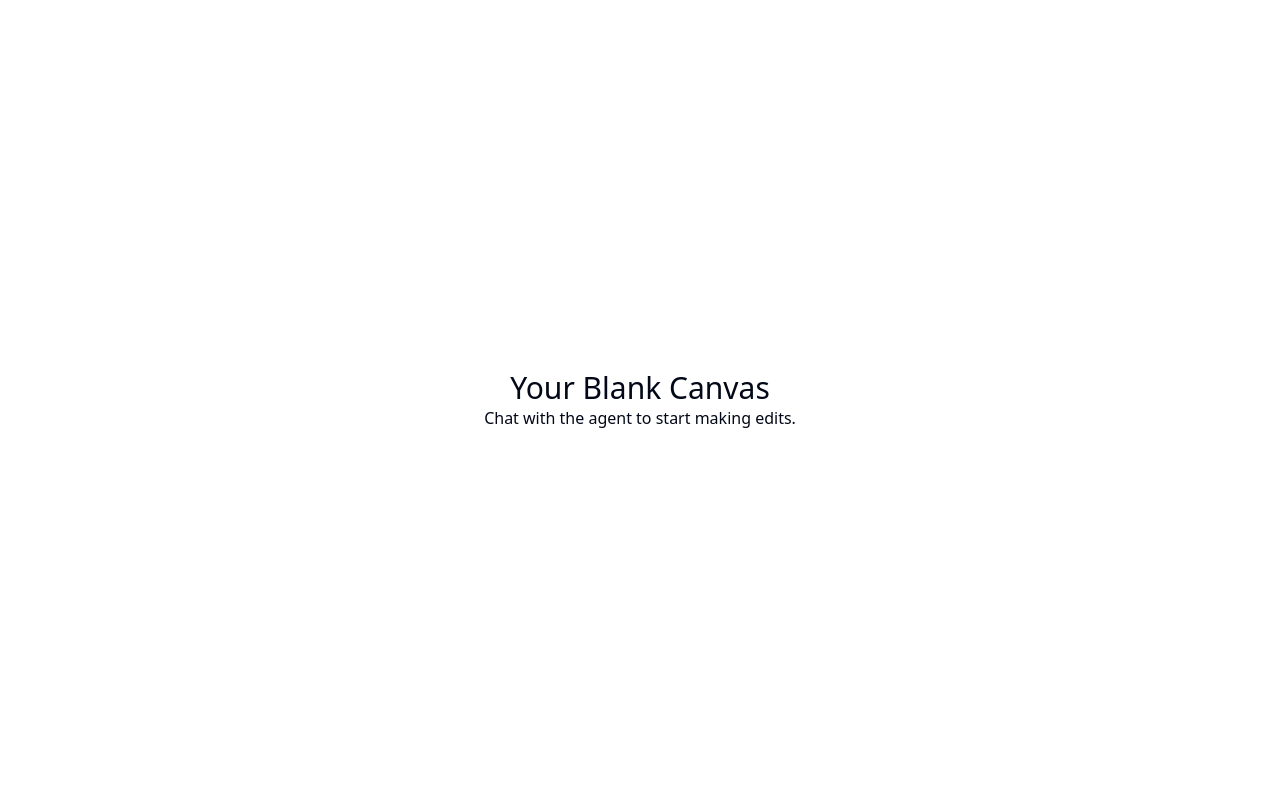
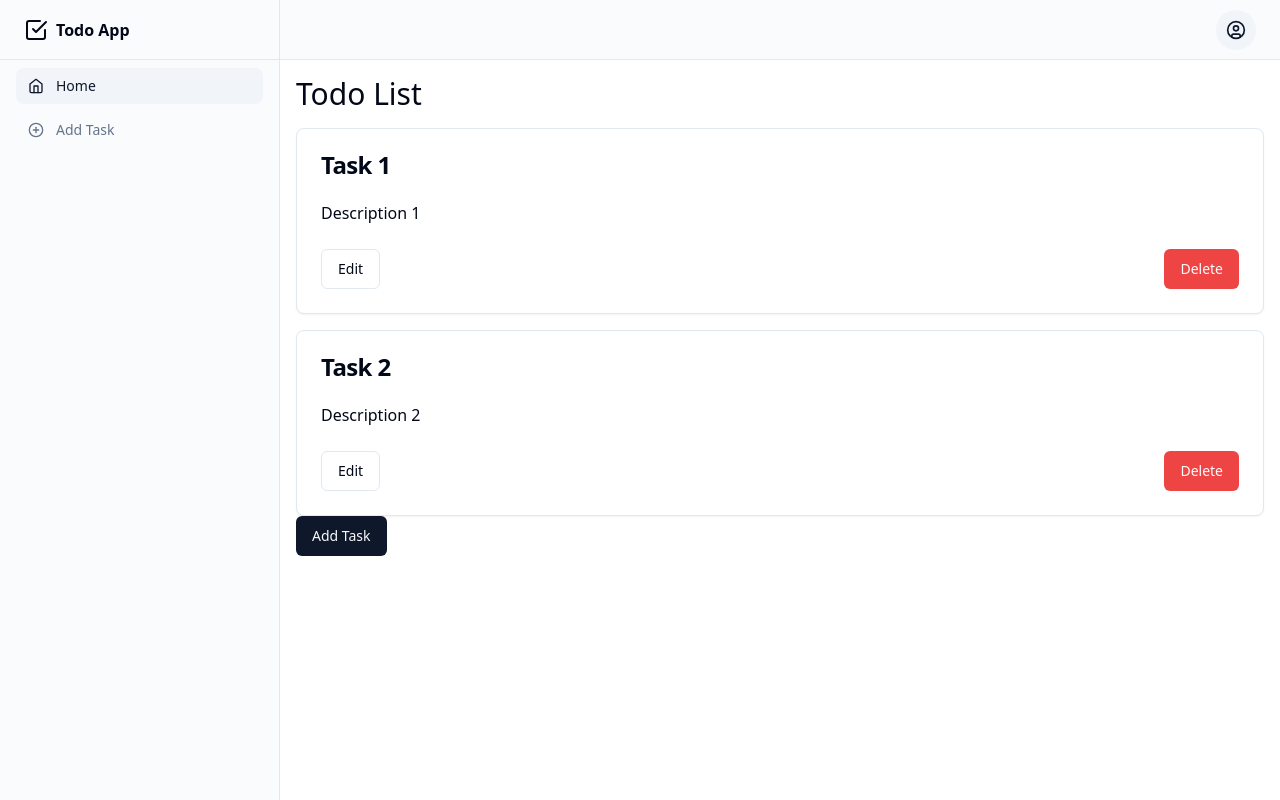
Before and after one commit to GPT-Engineer-App/tidy-lists, a React (Vite) app: page / in a window 1280 px wide. Built offline with nearby package versions, Linux system fonts and the light colour scheme.

Commit message:
Initial implementation of the todo app with basic features: home page, add task page, edit task page, and delete task functionality.

```diff
--- a/src/App.jsx
+++ b/src/App.jsx
@@ -1,17 +1,24 @@
 import { Toaster } from "@/components/ui/sonner";
 import { TooltipProvider } from "@/components/ui/tooltip";
 import { QueryClient, QueryClientProvider } from "@tanstack/react-query";
-import { Home } from "lucide-react";
+import { Home, PlusCircle } from "lucide-react";
 import { Route, BrowserRouter as Router, Routes } from "react-router-dom";
-import Layout from "./layouts/default"; // available: default, navbar, sidebar
+import Layout from "./layouts/sidebar";
 import Index from "./pages/Index.jsx";
+import AddTask from "./pages/AddTask.jsx";
+import EditTask from "./pages/EditTask.jsx";
 const queryClient = new QueryClient();
 
 export const navItems = [
   {
-    title: "Home", // Feel free to change this to your liking
+    title: "Home",
     to: "/",
     icon: <Home className="h-4 w-4" />,
+  },
+  {
+    title: "Add Task",
+    to: "/add-task",
+    icon: <PlusCircle className="h-4 w-4" />,
   },
 ];
 
@@ -24,7 +31,8 @@ const App = () => {
           <Routes>
             <Route path="/" element={<Layout />}>
               <Route index element={<Index />} />
-              {/* Add more routes here as needed */}
+              <Route path="add-task" element={<AddTask />} />
+              <Route path="edit-task/:id" element={<EditTask />} />
             </Route>
           </Routes>
         </Router>
--- a/src/layouts/sidebar.jsx
+++ b/src/layouts/sidebar.jsx
@@ -9,7 +9,7 @@ import {
 } from "@/components/ui/dropdown-menu";
 import { Sheet, SheetContent, SheetTrigger } from "@/components/ui/sheet";
 import { cn } from "@/lib/utils";
-import { CircleUser, Menu, Package2 } from "lucide-react";
+import { CircleUser, Menu, CheckSquare } from "lucide-react"; // Changed ListCheck to CheckSquare
 import { NavLink, Outlet } from "react-router-dom";
 import { navItems } from "../App";
 
@@ -36,8 +36,8 @@ const Sidebar = () => (
     <div className="flex h-full max-h-screen flex-col gap-2">
       <div className="flex h-14 items-center border-b px-4 lg:h-[60px] lg:px-6">
         <NavLink to="/" className="flex items-center gap-2 font-semibold">
-          <Package2 className="h-6 w-6" />
-          <span>Acme Inc</span>
+          <CheckSquare className="h-6 w-6" /> {/* Changed ListCheck to CheckSquare */}
+          <span>Todo App</span>
         </NavLink>
       </div>
       <div className="flex-1">
@@ -68,8 +68,8 @@ const MobileSidebar = () => (
           to="/"
           className="flex items-center gap-2 text-lg font-semibold mb-4"
         >
-          <Package2 className="h-6 w-6" />
-          <span className="sr-only">Acme Inc</span>
+          <CheckSquare className="h-6 w-6" /> {/* Changed ListCheck to CheckSquare */}
+          <span className="sr-only">Todo App</span>
         </NavLink>
         {navItems.map((item) => (
           <SidebarNavLink key={item.to} to={item.to}>
--- /dev/null
+++ b/src/pages/AddTask.jsx
@@ -0,0 +1,35 @@
+import { useState } from "react";
+import { useNavigate } from "react-router-dom";
+import { Button } from "@/components/ui/button";
+import { Input } from "@/components/ui/input";
+import { Textarea } from "@/components/ui/textarea";
+
+const AddTask = () => {
+  const [title, setTitle] = useState("");
+  const [description, setDescription] = useState("");
+  const navigate = useNavigate();
+
+  const handleSubmit = (e) => {
+    e.preventDefault();
+    // Add the new task to the list (this is just a placeholder, you should handle state management properly)
+    console.log("New Task:", { title, description });
+    navigate("/");
+  };
+
+  return (
+    <form onSubmit={handleSubmit} className="space-y-4">
+      <h1 className="text-3xl">Add Task</h1>
+      <div>
+        <label htmlFor="title" className="block text-sm font-medium text-gray-700">Title</label>
+        <Input id="title" value={title} onChange={(e) => setTitle(e.target.value)} required />
+      </div>
+      <div>
+        <label htmlFor="description" className="block text-sm font-medium text-gray-700">Description</label>
+        <Textarea id="description" value={description} onChange={(e) => setDescription(e.target.value)} required />
+      </div>
+      <Button type="submit">Save</Button>
+    </form>
+  );
+};
+
+export default AddTask;
--- /dev/null
+++ b/src/pages/EditTask.jsx
@@ -0,0 +1,36 @@
+import { useState } from "react";
+import { useNavigate, useParams } from "react-router-dom";
+import { Button } from "@/components/ui/button";
+import { Input } from "@/components/ui/input";
+import { Textarea } from "@/components/ui/textarea";
+
+const EditTask = () => {
+  const { id } = useParams();
+  const [title, setTitle] = useState(`Task ${id}`);
+  const [description, setDescription] = useState(`Description ${id}`);
+  const navigate = useNavigate();
+
+  const handleSubmit = (e) => {
+    e.preventDefault();
+    // Update the task (this is just a placeholder, you should handle state management properly)
+    console.log("Updated Task:", { id, title, description });
+    navigate("/");
+  };
+
+  return (
+    <form onSubmit={handleSubmit} className="space-y-4">
+      <h1 className="text-3xl">Edit Task</h1>
+      <div>
+        <label htmlFor="title" className="block text-sm font-medium text-gray-700">Title</label>
+        <Input id="title" value={title} onChange={(e) => setTitle(e.target.value)} required />
+      </div>
+      <div>
+        <label htmlFor="description" className="block text-sm font-medium text-gray-700">Description</label>
+        <Textarea id="description" value={description} onChange={(e) => setDescription(e.target.value)} required />
+      </div>
+      <Button type="submit">Save</Button>
+    </form>
+  );
+};
+
+export default EditTask;
--- a/src/pages/Index.jsx
+++ b/src/pages/Index.jsx
@@ -1,10 +1,59 @@
-// Update this page (the content is just a fallback if you fail to update the page)
+import { useState } from "react";
+import { Link } from "react-router-dom";
+import { Button } from "@/components/ui/button";
+import { Card, CardContent, CardFooter, CardHeader, CardTitle } from "@/components/ui/card";
+import { AlertDialog, AlertDialogAction, AlertDialogCancel, AlertDialogContent, AlertDialogDescription, AlertDialogFooter, AlertDialogHeader, AlertDialogTitle, AlertDialogTrigger } from "@/components/ui/alert-dialog";
 
 const Index = () => {
+  const [tasks, setTasks] = useState([
+    { id: 1, title: "Task 1", description: "Description 1" },
+    { id: 2, title: "Task 2", description: "Description 2" },
+  ]);
+
+  const deleteTask = (id) => {
+    setTasks(tasks.filter(task => task.id !== id));
+  };
+
   return (
-    <div className="text-center">
-      <h1 className="text-3xl">Your Blank Canvas</h1>
-      <p>Chat with the agent to start making edits.</p>
+    <div className="space-y-4">
+      <h1 className="text-3xl">Todo List</h1>
+      <div className="space-y-4">
+        {tasks.map(task => (
+          <Card key={task.id}>
+            <CardHeader>
+              <CardTitle>{task.title}</CardTitle>
+            </CardHeader>
+            <CardContent>
+              <p>{task.description}</p>
+            </CardContent>
+            <CardFooter className="flex justify-between">
+              <Link to={`/edit-task/${task.id}`}>
+                <Button variant="outline">Edit</Button>
+              </Link>
+              <AlertDialog>
+                <AlertDialogTrigger asChild>
+                  <Button variant="destructive">Delete</Button>
+                </AlertDialogTrigger>
+                <AlertDialogContent>
+                  <AlertDialogHeader>
+                    <AlertDialogTitle>Are you sure?</AlertDialogTitle>
+                    <AlertDialogDescription>
+                      This action cannot be undone. This will permanently delete the task.
+                    </AlertDialogDescription>
+                  </AlertDialogHeader>
+                  <AlertDialogFooter>
+                    <AlertDialogCancel>Cancel</AlertDialogCancel>
+                    <AlertDialogAction onClick={() => deleteTask(task.id)}>Delete</AlertDialogAction>
+                  </AlertDialogFooter>
+                </AlertDialogContent>
+              </AlertDialog>
+            </CardFooter>
+          </Card>
+        ))}
+      </div>
+      <Link to="/add-task">
+        <Button>Add Task</Button>
+      </Link>
     </div>
   );
 };
```
